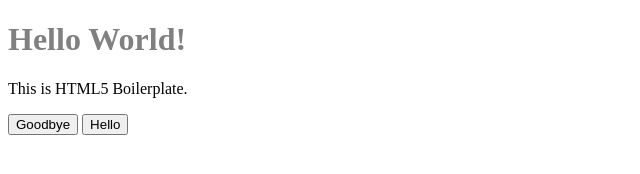
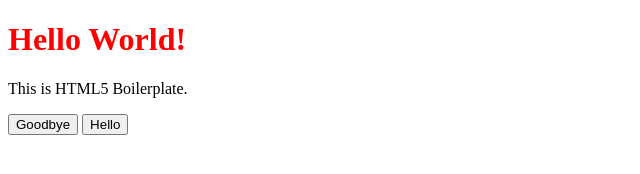
Before and after one commit to teophilus/gulp-starter-pack, a website: page app/index.html in a window 1280 px wide. Shown: the whole page, without its empty margins (0-640 px from the left). Drawn offline with nearby package versions, Linux system fonts and the light colour scheme.

Commit message:
updates @todo and tests css

```diff
--- a/app/styles/less/main.less
+++ b/app/styles/less/main.less
@@ -1,5 +1,5 @@
 // var
-@main-color: gray;
+@main-color: red;
 
 // utils
 .hide {
--- a/gulpfile.js
+++ b/gulpfile.js
@@ -68,7 +68,13 @@ gulp.task('watch', function() {
 	gulp.watch(config.paths.jsFiles, ['hint']);
 });
 
+// 'livereload' combines with 'watch' to create a live reload experience for rapid devolpement
+// @todo
+
 // Deploy Tasks
+
+// 'uncss' removed unused css
+// @todo
 
 // 'usemin' looks at 'html' files for the doc blocks to concatenate css & js, uglify js, adds hashes to js & css to bypass caches
 gulp.task('usemin', function() {
```
Also changed, not shown: app/styles/main.css, app/styles/sass/main.scss (added), 1 other file.
